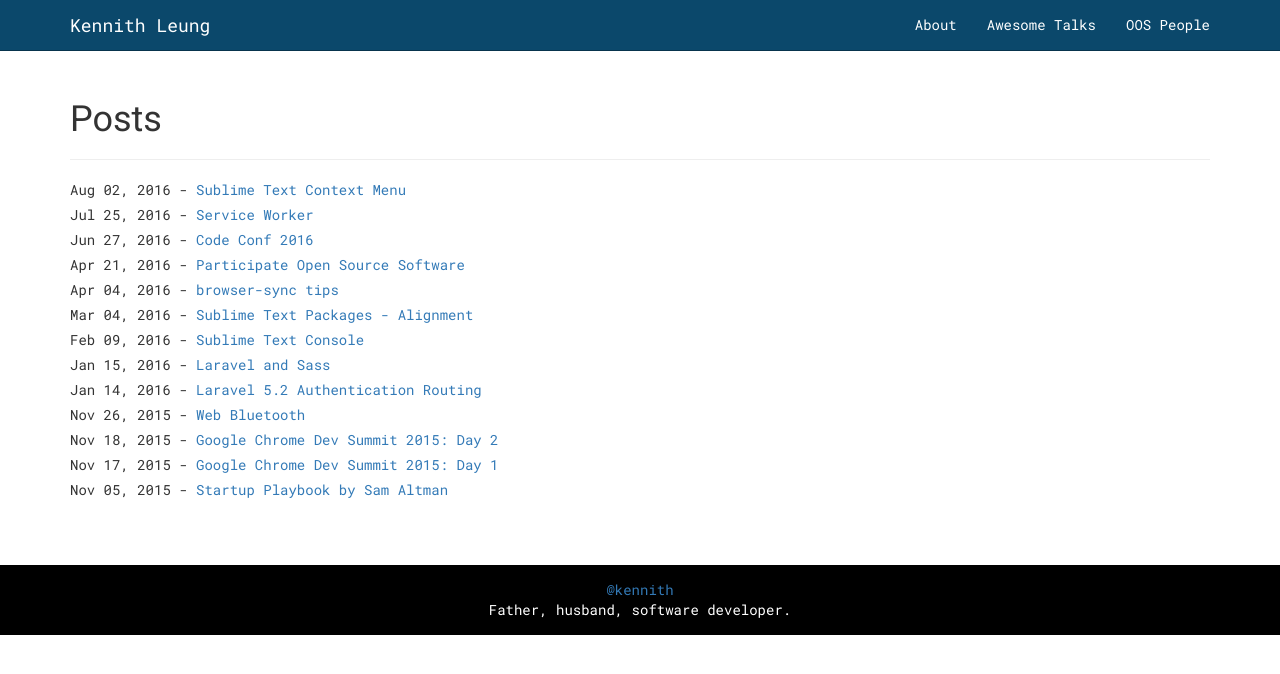
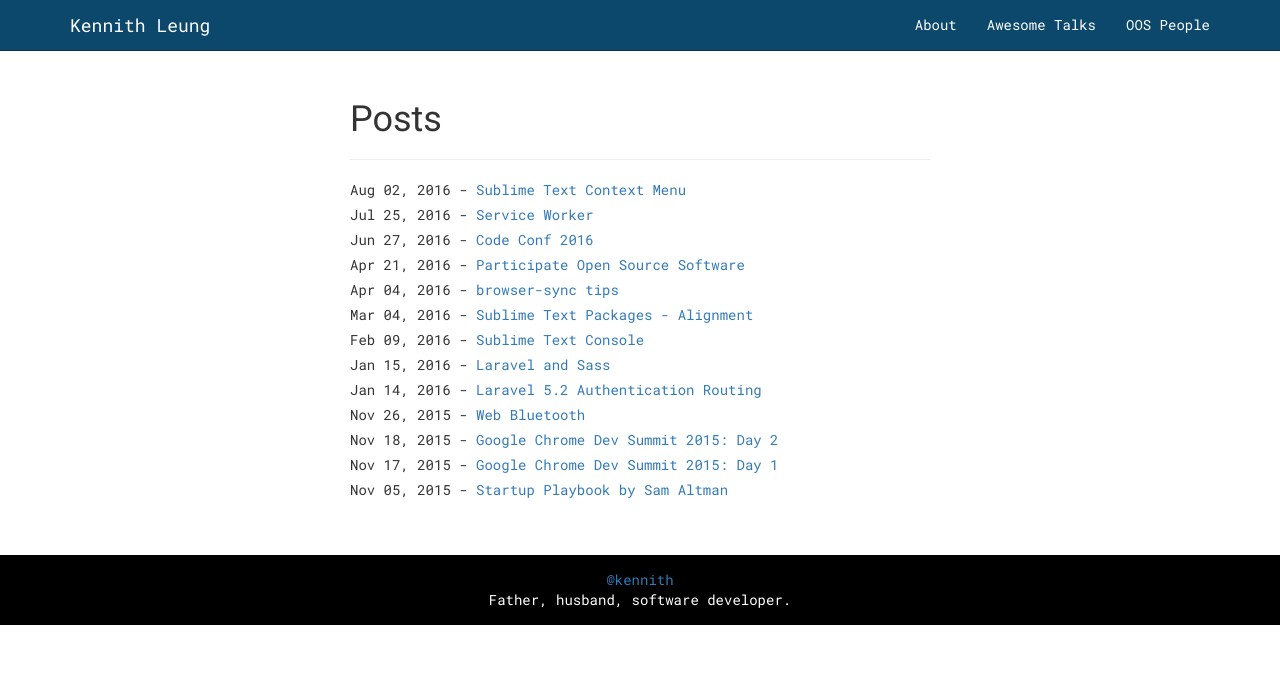
Before and after one commit to kennith/kennith.github.io, a Jekyll site: the page built from index.html, in a window 1280 px wide. Shown: the top 674 px of the page. Built offline with Jekyll 4.4.1, drawn with Linux system fonts in a browser that asks for light colours.

Commit message:
Update layout

```diff
--- a/_layouts/page.html
+++ b/_layouts/page.html
@@ -2,7 +2,7 @@
 layout: default
 ---
 <div class="container">
-	<article>
+	<article class="page">
 		<header>
 			<div class="page-header">
 				<h1>{{ page.title }}</h1>
--- a/_sass/main.scss
+++ b/_sass/main.scss
@@ -31,7 +31,7 @@ ul.posts {
 	}
 }
 
-.post {
+.posts, .post, .page {
 	@media(min-width: $screen-xs-max) {
 		margin: auto;
 		max-width: 580px;
--- a/index.html
+++ b/index.html
@@ -3,19 +3,19 @@ layout: default
 ---
 
 <div class="container">
+	<div class="posts">
 		<div class="page-header">
-
 			<h1>Posts</h1>
 		</div>
 		<ul class="posts">
 			{% for post in site.posts %}
 			<li>
 				{{ post.date | date: "%b %d, %Y" }} - <a href="{{ post.url | prepend: site.baseurl }}">
-				{{ post.title }}
-			</a>
+				{{ post.title }}</a>
 			</li>
 			{% endfor %}
 		</ul>
+	</div>
 
 	<!-- <p class="rss-subscribe">subscribe <a href="{{ "/feed.xml" | prepend: site.baseurl }}">via RSS</a></p> -->
 </div>
```
Lines whose indentation alone changed are shown as unchanged.
